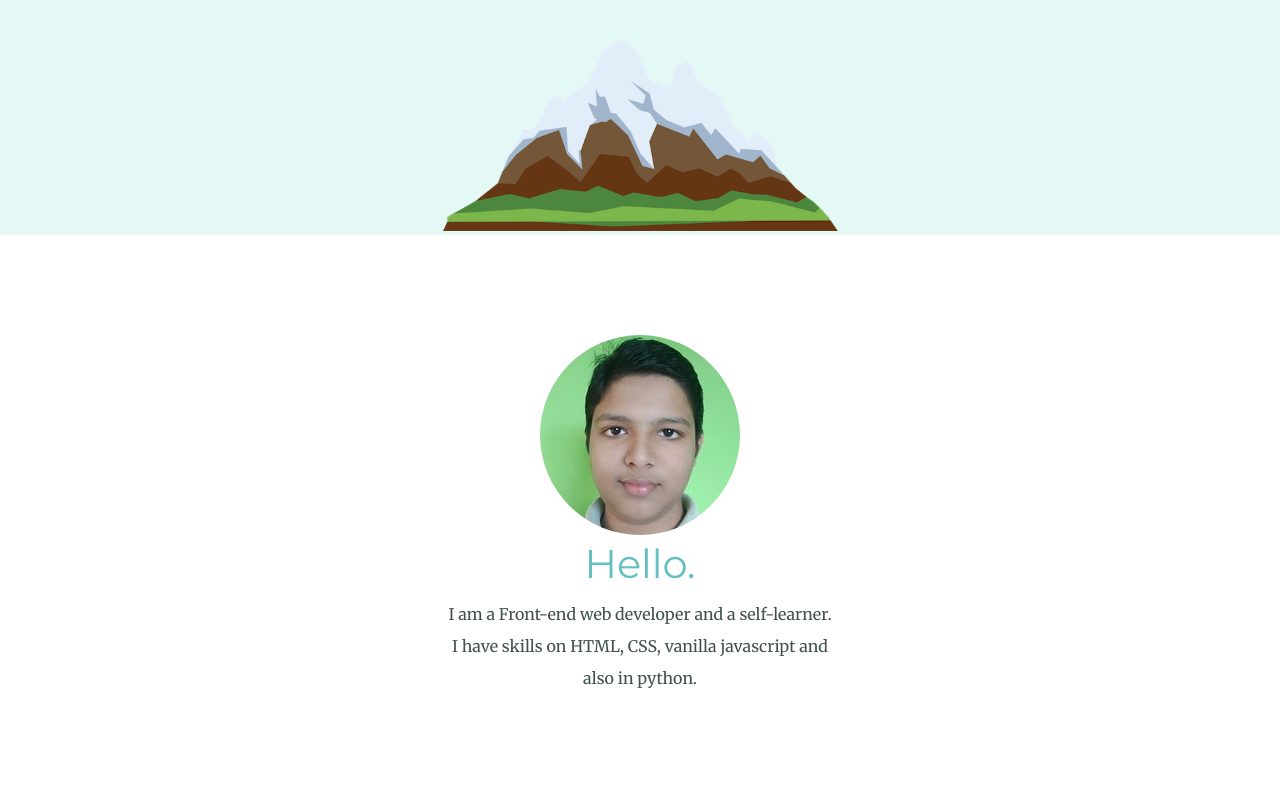
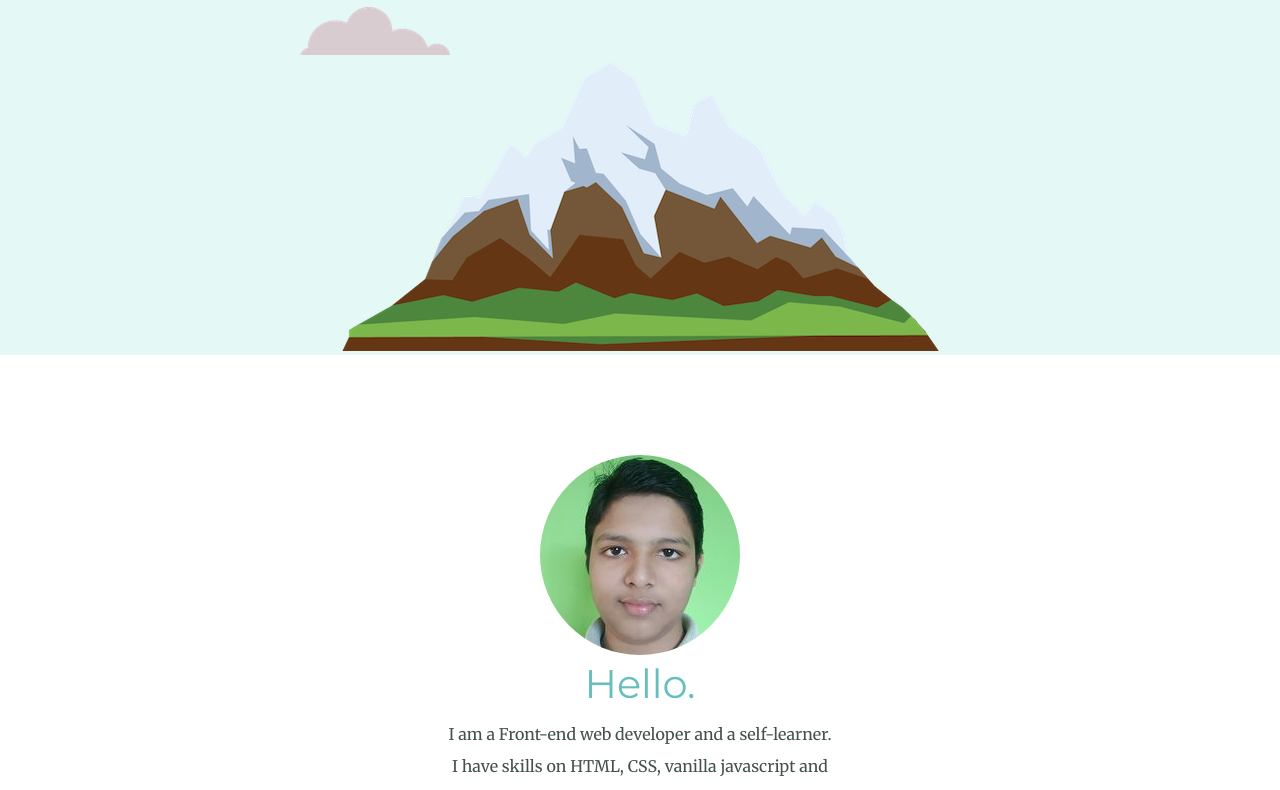
Before and after one commit to saadman-galib/personal-portfolio-old, a plain HTML site: page index.html in a window 1280 px wide. Shown: the part 395-1185 px from the top of the page. Drawn offline with Linux system fonts and the light colour scheme.

Commit message:
Update style.css

```diff
--- a/css/style.css
+++ b/css/style.css
@@ -123,7 +123,7 @@ a:hover{
 }
 
 .mountain-img{
-  width: 31%;
+  width: auto;
 }
 
 .btn {
```
